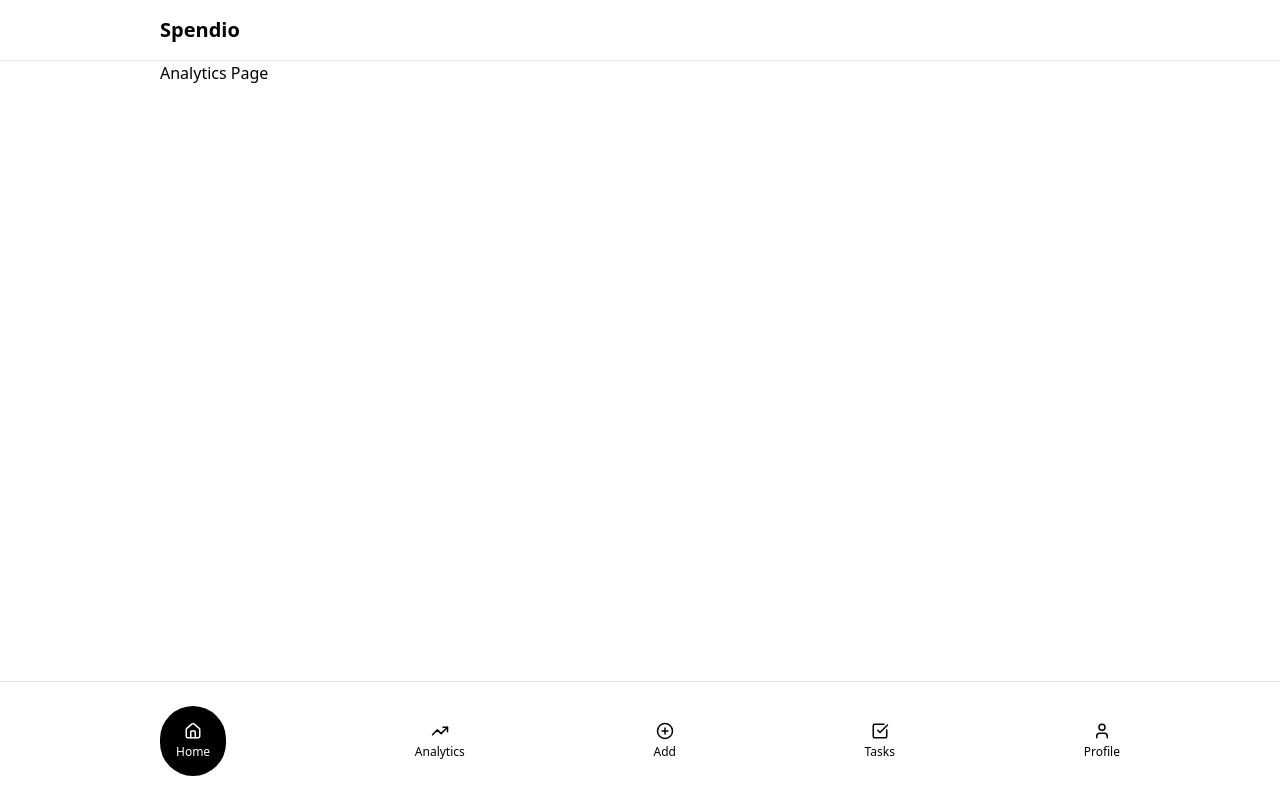
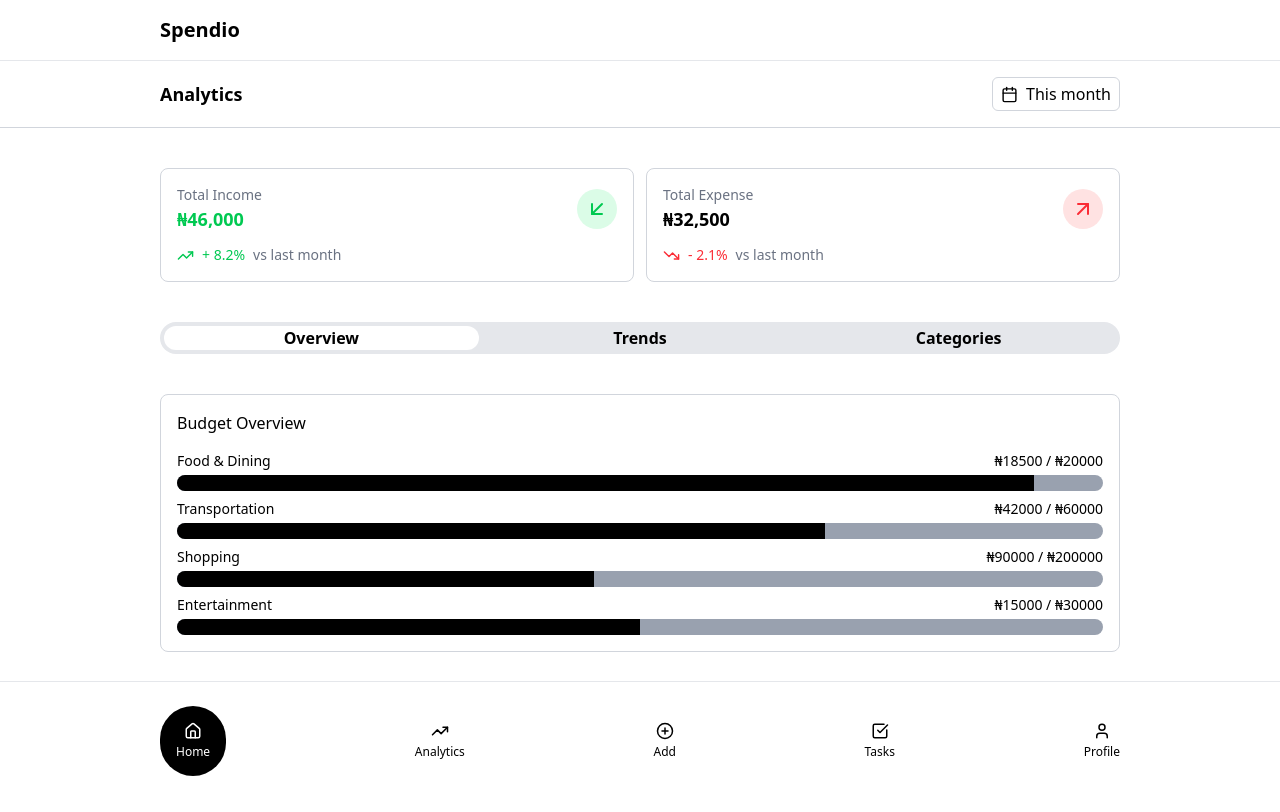
Before and after one commit to Nnamdi-Uzoigwe/Spendio-App, a Next.js app: page /analytics in a window 1280 px wide. Built offline with nearby package versions, Linux system fonts and the light colour scheme.

Commit message:
completed profile page and started analytics page

```diff
--- a/app/analytics/page.tsx
+++ b/app/analytics/page.tsx
@@ -1,5 +1,66 @@
+"use client"
+
+import AnalyticsCard from "@/components/analytics/AnalyticsCard";
+import BudgetOverview from "@/components/analytics/budget/BudgetOverview";
+import { ArrowDownLeft, ArrowUpRight, Calendar, TrendingDown, TrendingUp } from "lucide-react";
+import { useState } from "react";
+
 export default function Analytics() {
+    const [activeTab, setActiveTab] = useState("Overview");
+    const analyticsCardData = [
+        {
+            id: 1,
+            title: "Total Income",
+            amount: "46,000",
+            icon: <ArrowDownLeft />,
+            percent: "+ 8.2%",
+            trendIcon: <TrendingUp size={17} />
+        },
+        {
+            id: 2,
+            title: "Total Expense",
+            amount: "32,500",
+            icon: <ArrowUpRight />,
+            percent: "- 2.1%",
+            trendIcon: <TrendingDown size={17} />
+        }
+    ]
     return (
-        <div className="px-4 lg:px-40">Analytics Page</div>
+        <div className="">
+            <div className="px-4 lg:px-40 py-4 border-b border-gray-300 flex justify-between items-center">
+                <h4 className="text-lg font-semibold">Analytics</h4>
+                <button className="border border-gray-300 rounded-md flex items-center gap-2 py-1 px-2">
+                    <Calendar size={17} />
+                    <p>This month</p>
+                </button>
+            </div>
+
+            <div className="mt-10 px-4 lg:px-40 grid grid-cols-2 gap-3">
+                {analyticsCardData.map((item) => (
+                    <AnalyticsCard
+                        key={item.id}
+                        title={item.title}
+                        amount={item.amount}
+                        icon={item.icon}
+                        percent={item.percent}
+                        trendIcon={item.trendIcon}
+                    />
+                ))}
+            </div>
+
+             {/* Tab navigation */}
+            <div className="mt-10 px-4 lg:px-40">
+                <div className="bg-gray-200 grid p-1 grid-cols-3 gap-1 rounded-[40px] overflow-hidden">
+                    <div onClick={() => setActiveTab("Overview")} className={`${activeTab === "Overview" ? "bg-white" : "bg-transparent"} cursor-pointer w-full text-center rounded-[40px] text-md font-semibold`}>Overview</div>
+                    <div onClick={() => setActiveTab("Trends")} className={`${activeTab === "Trends" ? "bg-white" : "bg-transparent"} cursor-pointer w-full text-center rounded-[40px] text-md font-semibold`}>Trends</div>
+                    <div onClick={() => setActiveTab("Categories")} className={`${activeTab === "Categories" ? "bg-white" : "bg-transparent"} cursor-pointer w-full text-center rounded-[40px] text-md font-semibold`}>Categories</div>
+                </div>
+            </div>
+
+            <div className="px-4 lg:px-40 pb-20">
+
+                {activeTab === "Overview" && <BudgetOverview />}
+            </div>
+        </div>
     )
 }
--- /dev/null
+++ b/components/analytics/AnalyticsCard.tsx
@@ -0,0 +1,37 @@
+import { TrendingUp } from "lucide-react"
+import React from "react"
+
+interface AnalyticsCardProps {
+    title: string,
+    amount: string,
+    percent: string,
+    icon: React.ReactNode,
+    trendIcon: React.ReactNode
+}
+
+export default function AnalyticsCard({ title, amount, percent, icon, trendIcon }:AnalyticsCardProps) {
+    return (
+        <div className="border border-gray-300 p-4 rounded-lg">
+            <div className="mb-3 flex items-center justify-between">
+                {/* left */}
+                <div>
+                    <p className="text-sm text-gray-500">{title}</p>
+                    <h3 className={`text-lg font-semibold ${title === "Total Income" ? "text-green-500" : "text-black"}`}>₦{amount}</h3>
+                </div>
+                {/* right */}
+                <div>
+                    {/* icon */}
+                    <div className={`${title === "Total Income" ? "bg-green-100 text-green-500": "bg-red-100 text-red-500"} h-10 w-10 rounded-full flex items-center justify-center`}>
+                        {icon}
+                    </div>
+                </div>
+            </div>
+
+            <div className={`flex text-sm items-center gap-2 ${title === "Total Income" ? "text-green-500" : "text-red-500"}`}>
+                {trendIcon}
+                <p>{percent}</p>
+                <span className="text-gray-500">vs last month</span>
+            </div>
+        </div>
+    )
+}
--- /dev/null
+++ b/components/analytics/budget/BudgetOverview.tsx
@@ -0,0 +1,47 @@
+import BudgetProgress from "./BudgetProgress"
+
+export default function BudgetOverview() {
+    const budgetPrgressData = [
+        {
+            id: 1,
+            categoryName: "Food & Dining",
+            amountUsed: 18500,
+            limit: 20000
+        },
+        {
+            id: 2,
+            categoryName: "Transportation",
+            amountUsed: 42000,
+            limit: 60000
+        },
+        {
+            id: 3,
+            categoryName: "Shopping",
+            amountUsed: 90000,
+            limit: 200000
+        },
+        {
+            id: 4,
+            categoryName: "Entertainment",
+            amountUsed: 15000,
+            limit: 30000
+        }
+    ]
+    return (
+        <div className="mt-10 border p-4 mb-20 border-gray-300 rounded-lg">
+            Budget Overview
+
+            <div className="mt-4 flex flex-col gap-2">
+                {budgetPrgressData.map((item) => (
+                    <BudgetProgress
+                        key={item.id}
+                        categoryName={item.categoryName}
+                        amountUsed={item.amountUsed}
+                        threshold={item.limit}
+                    />
+                ))}
+            </div>
+
+        </div>
+    )
+}
--- /dev/null
+++ b/components/analytics/budget/BudgetProgress.tsx
@@ -0,0 +1,49 @@
+// interface BudgetProgressProps {
+//     categoryName: string,
+//     amountUsed: number,
+//     threshold: number
+// }
+
+// export default function BudgetProgress({categoryName, amountUsed, threshold}: BudgetProgressProps) {
+//     const width = (amountUsed / threshold) * 100;
+//     return (
+//         <div>
+//             <div className="flex justify-between items-center">
+//                 <p>{categoryName}</p>
+//                 <p>₦{amountUsed} / ₦{threshold}</p>
+//             </div>
+//             <div className="bg-gray-400 rounded-2xl overflow-hidden h-4 w-full" >
+//                 <div className="bg-black h-4" style={{ width: width}}>
+
+//                 </div>
+//             </div>
+//         </div>
+//     )
+// }
+
+
+interface BudgetProgressProps {
+    categoryName: string,
+    amountUsed: number,
+    threshold: number
+}
+
+export default function BudgetProgress({categoryName, amountUsed, threshold}: BudgetProgressProps) {
+    const width = (amountUsed / threshold) * 100;
+
+    return (
+        <div>
+            <div className="flex text-sm mb-1 justify-between items-center">
+                <p>{categoryName}</p>
+                <p>₦{amountUsed} / ₦{threshold}</p>
+            </div>
+
+            <div className="bg-gray-400 rounded-2xl overflow-hidden h-4 w-full">
+                <div
+                    className="bg-black h-4"
+                    style={{ width: `${width}%` }}
+                />
+            </div>
+        </div>
+    )
+}
```
